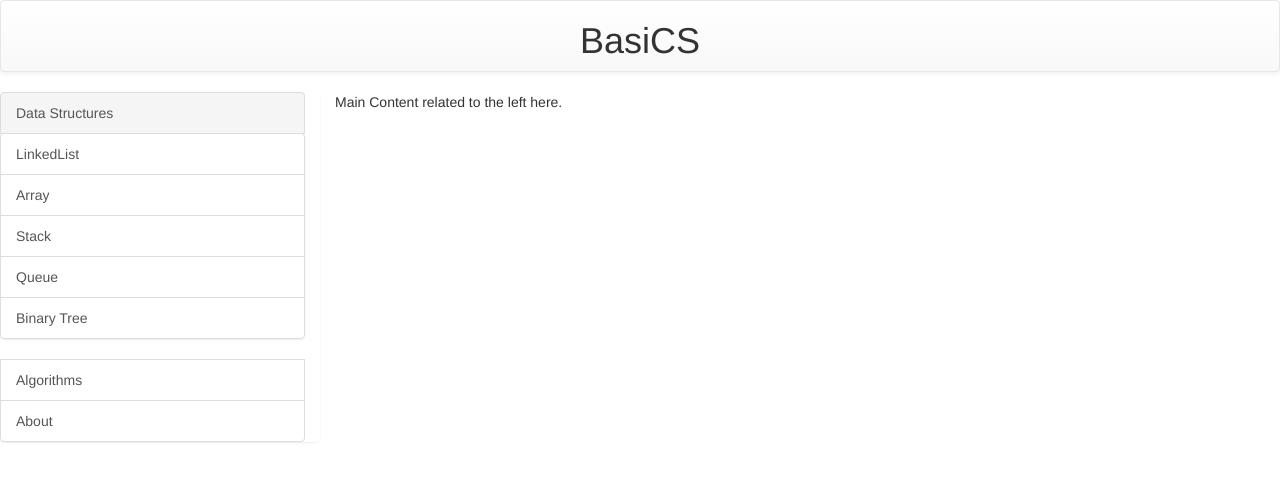
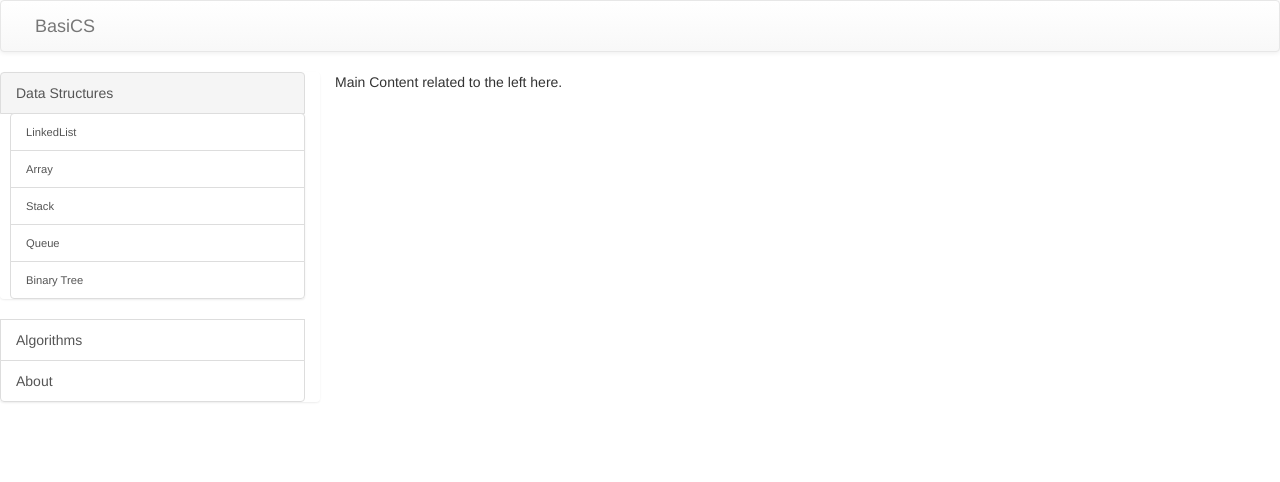
Before and after one commit to kacheit/BasiCS, a plain HTML site: page index.html in a window 1280 px wide. Both pictures are taken after a click on the link "Data Structures". Drawn offline with Linux system fonts and the light colour scheme.

Commit message:
update CSS
nesting

```diff
--- a/index.html
+++ b/index.html
@@ -15,9 +15,11 @@
 </head>
 
 <body>
-<nav class="navbar navbar-default" role="navigation">
+	<nav class="navbar navbar-default">
+	<div class="navbar-inner">
 	     <div class="container">
-    	<h1 align="center">BasiCS</h1>
+	        <a class="navbar-brand" style="margin-left: -50px" href="index.html">BasiCS</a>
+	     </div>
 	   </div>
 	</nav>
 
--- a/style.css
+++ b/style.css
@@ -1,7 +1,8 @@
-#data-structures-list {
+#data-structures-list, #algorithms-list  {
 	display: none;
 }
 
-#algorithms-list {
-	display: none;
+#algorithms-list > a, #data-structures-list > a {
+	margin-left: 10px;
+	font-size: 80%;
 }
```
Lines whose indentation alone changed are shown as unchanged.
